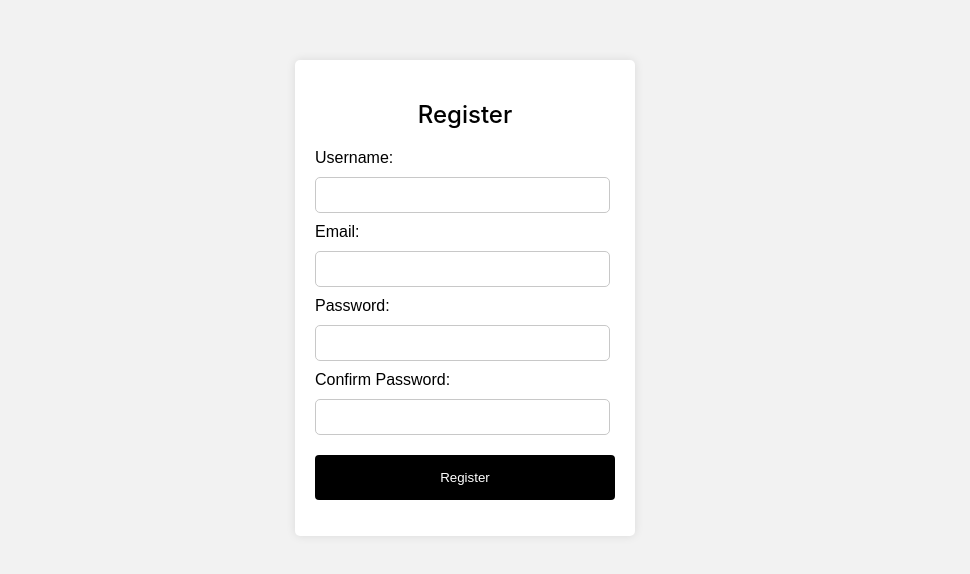
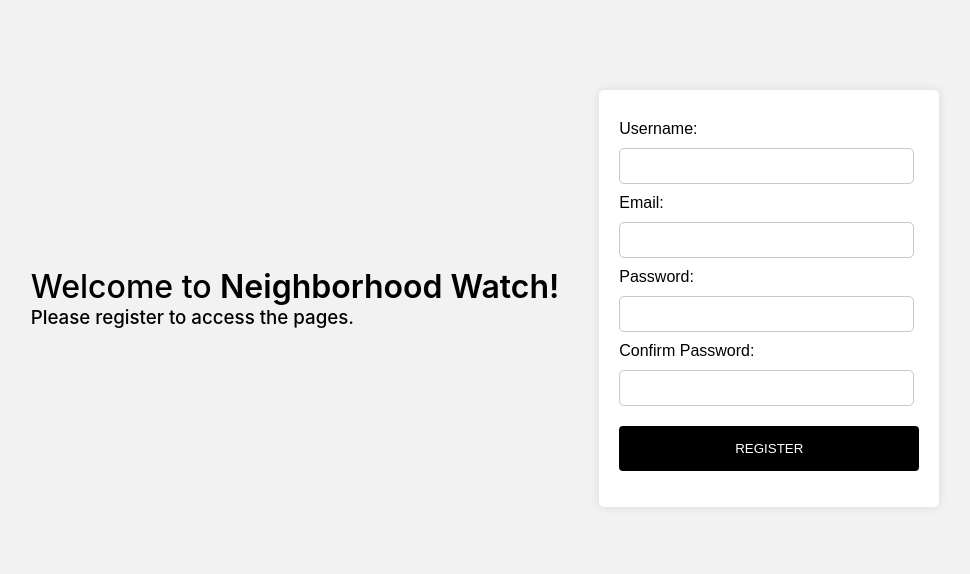
Before and after one commit to anetakotas/Neighborhood_Watch, a website: page index.html in a window 1280 px wide. Shown: the part 102-676 px from the top of the page, without its empty margins (175-1145 px from the left). Drawn offline with Linux system fonts and the light colour scheme.

Commit message:
Update index.html

```diff
--- a/index.html
+++ b/index.html
@@ -7,8 +7,11 @@
     <link rel="stylesheet" href="/styles/styleRegistration.css">
 </head>
 <body>
+    <div>
+        <h1>Welcome to <span>Neighborhood Watch!</span></h1>
+        <h3>Please register to access the pages.</h3>
+    </div>
 <div class="registration-container">
-    <h2>Register</h2>
     <form id="registrationForm">
         <label for="username">Username:</label>
         <input type="text" id="username" name="username" required>
@@ -22,7 +25,7 @@
         <label for="confirmPassword">Confirm Password:</label>
         <input type="password" id="confirmPassword" name="confirmPassword" required>
 
-        <button type="submit">Register</button>
+        <button type="submit">REGISTER</button>
     </form>
     <p id="message"></p>
 </div>
```
